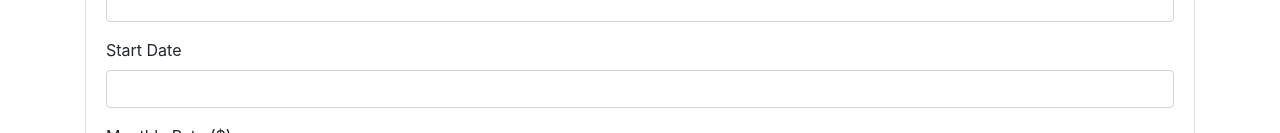
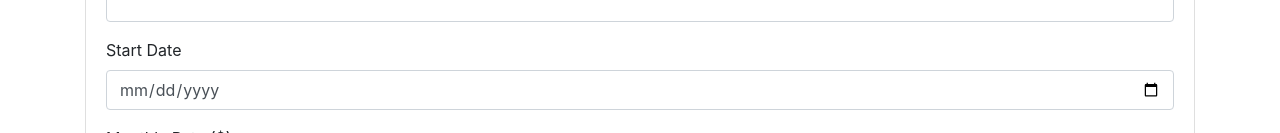
Before and after one commit to zmuenz/Employee-Tracker, a plain HTML site: page index.html in a window 1280 px wide. Shown: the part 667-800 px from the top of the page. Drawn offline with nearby package versions, Linux system fonts and the light colour scheme.

Commit message:
Fixed date input

```diff
--- a/index.html
+++ b/index.html
@@ -66,7 +66,7 @@
                             </div>
                             <div class="form-group">
                                 <label for="start-date">Start Date</label>
-                                <input type="text" class="form-control" id="start-date">
+                                <input type="date" class="form-control" id="start-date">
                             </div>
                             <div class="form-group">
                                 <label for="monthly-rate">Monthly Rate ($)</label>
```
